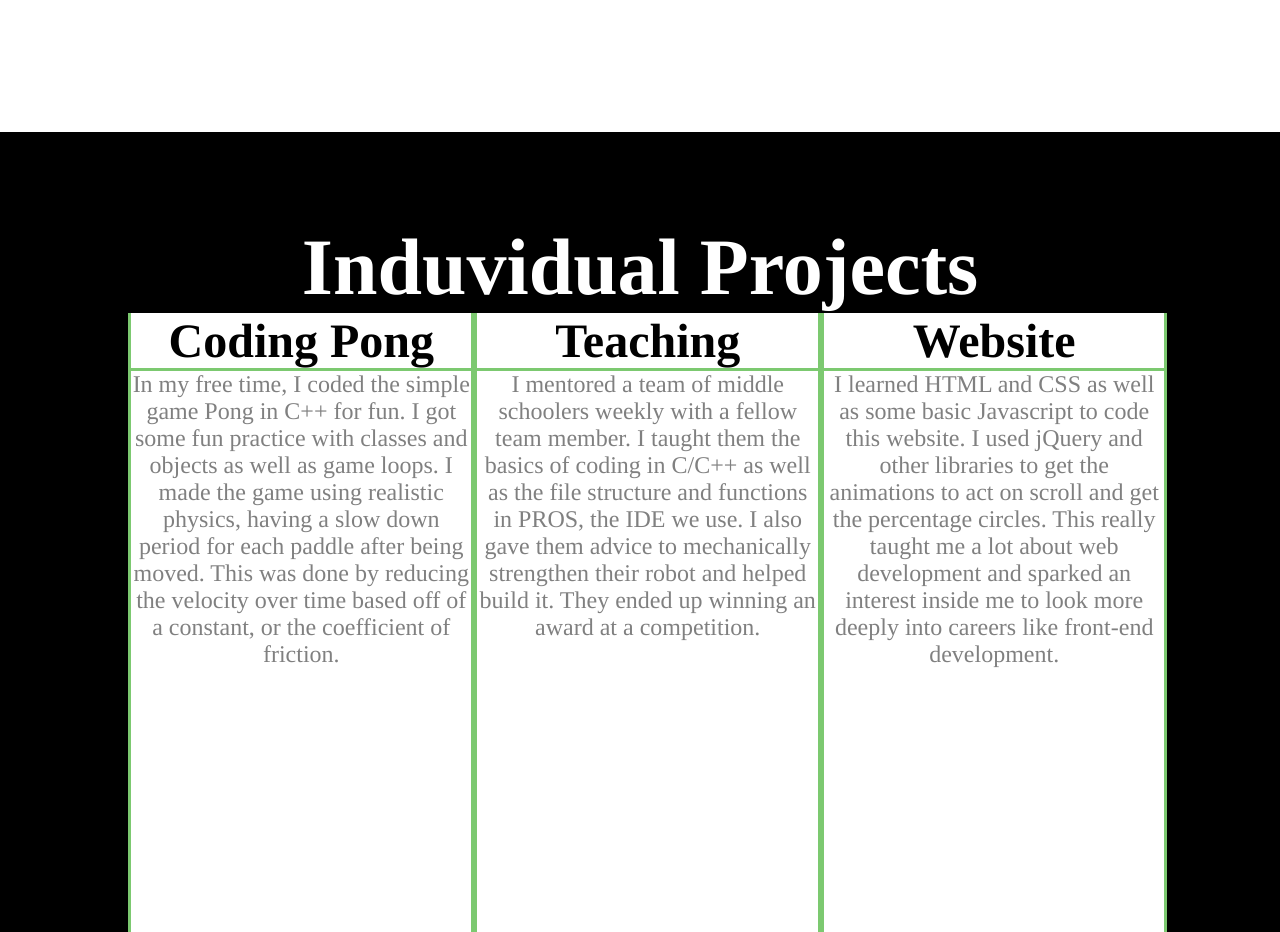
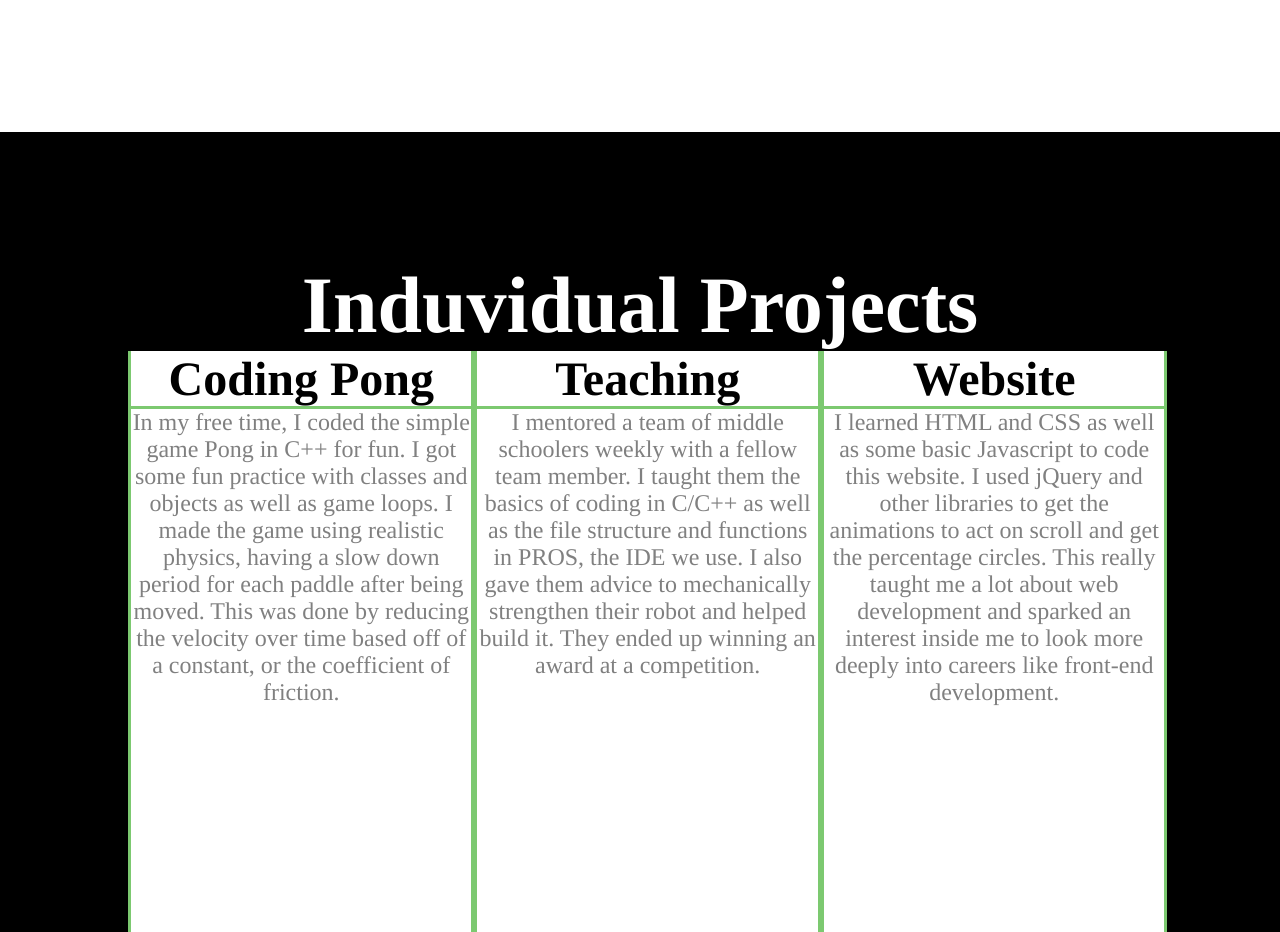
Before and after one commit to shivamdaboss/Shivam.Agrawal, a plain HTML site: page index.html in a window 1280 px wide. Shown: the part 3640-4572 px from the top of the page. Drawn offline with nearby package versions, Linux system fonts and the light colour scheme.

Commit message:
Update index.css

```diff
--- a/index.css
+++ b/index.css
@@ -465,7 +465,7 @@ nav a:hover{
   background-color: black;
 }
 .indContainer h1{
-  padding-top: 7%;
+  padding-top: 10%;
   color: white;
   font-family: Avenir, Times, Serif;
   text-align: center;
```
